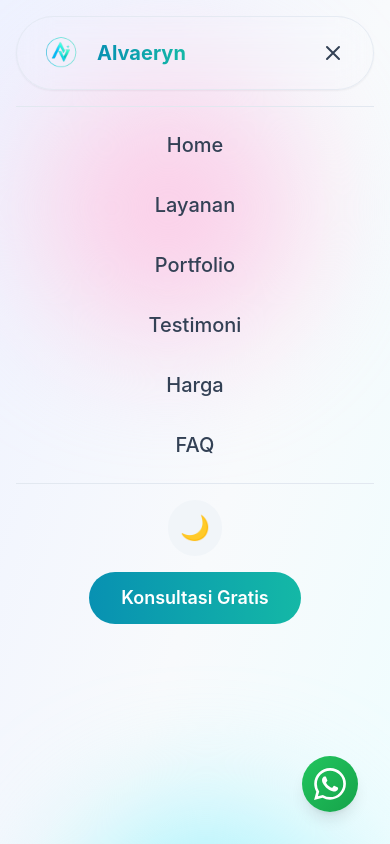
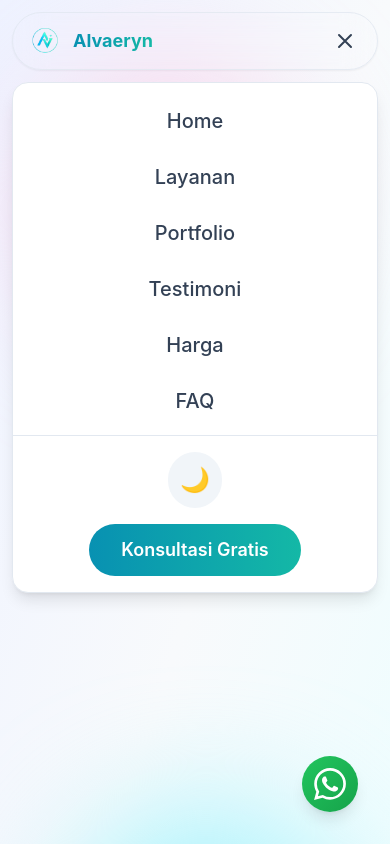
Before and after one commit to Alvaeryn/Porto, a React (Vite) app in the folder frontend/: page / in a window 390 px wide. Both pictures are taken after a click on the button 333 px from the left and 53 px from the top of the page. Shown: the top 844 px of the page. Built offline with nearby package versions, Linux system fonts and the light colour scheme.

Commit message:
Fix mobile navbar issues: add solid background, fix overflow, update viewport tag

```diff
--- a/frontend/index.html
+++ b/frontend/index.html
@@ -3,7 +3,7 @@
   <head>
     <meta charset="UTF-8" />
     <link rel="icon" type="image/png" href="/Final-Logo.png" />
-    <meta name="viewport" content="width=device-width, initial-scale=1.0" />
+    <meta name="viewport" content="width=device-width, initial-scale=1.0, maximum-scale=1.0, user-scalable=no" />
     <title>Alvaeryn - Jasa Pembuatan Website & Aplikasi</title>
     <link rel="stylesheet" href="https://cdn.jsdelivr.net/gh/devicons/devicon@latest/devicon.min.css">
   </head>
--- a/frontend/src/components/layout/Navbar.tsx
+++ b/frontend/src/components/layout/Navbar.tsx
@@ -37,9 +37,9 @@ const Navbar = ({ currentPath }: NavbarProps) => {
   };
 
   return (
-    <nav className="fixed top-0 left-0 right-0 z-50 px-4 pt-4">
+    <nav className="fixed top-0 left-0 right-0 z-50 px-3 pt-3">
       <div className="max-w-6xl mx-auto">
-        <div className="flex justify-between items-center rounded-full bg-white/92 dark:bg-slate-900/92 backdrop-blur-lg border border-slate-200/80 dark:border-slate-800/80 shadow-sm px-5 md:px-7 py-3">
+        <div className="flex justify-between items-center rounded-full bg-white/92 dark:bg-slate-900/92 backdrop-blur-lg border border-slate-200/80 dark:border-slate-800/80 shadow-sm px-3 md:px-7 py-2 md:py-3">
           {/* Logo */}
           <button
             onClick={(e) => {
@@ -53,10 +53,10 @@ const Navbar = ({ currentPath }: NavbarProps) => {
 
               navigateToSection('#home');
             }}
-            className="flex items-center gap-3 hover:scale-105 transition"
+            className="flex items-center gap-2 hover:scale-105 transition"
           >
-            <img src="/Final-Logo.png" alt="Alvaeryn Logo" className="h-12 w-12 md:h-14 md:w-14" />
-            <span className="text-xl md:text-2xl font-bold bg-gradient-to-r from-cyan-600 to-teal-500 bg-clip-text text-transparent">
+            <img src="/Final-Logo.png" alt="Alvaeryn Logo" className="h-10 w-10 md:h-14 md:w-14" />
+            <span className="text-lg md:text-2xl font-bold bg-gradient-to-r from-cyan-600 to-teal-500 bg-clip-text text-transparent">
               Alvaeryn
             </span>
           </button>
@@ -130,8 +130,8 @@ const Navbar = ({ currentPath }: NavbarProps) => {
 
         {/* Mobile Menu */}
         {isMobileMenuOpen && (
-          <div className="md:hidden mt-4 py-4 border-t border-slate-200 dark:border-slate-800">
-            <div className="flex flex-col gap-4 items-center">
+          <div className="md:hidden mt-3 bg-white dark:bg-slate-900 rounded-2xl border border-slate-200 dark:border-slate-800 shadow-lg overflow-hidden">
+            <div className="flex flex-col gap-3 items-center py-4">
               {menuItems.map((item) => (
                 <button
                   key={item.name}
--- a/frontend/src/index.css
+++ b/frontend/src/index.css
@@ -14,6 +14,7 @@ body {
     sans-serif;
   -webkit-font-smoothing: antialiased;
   -moz-osx-font-smoothing: grayscale;
+  overflow-x: hidden;
 }
 
 /* Animations */
```
